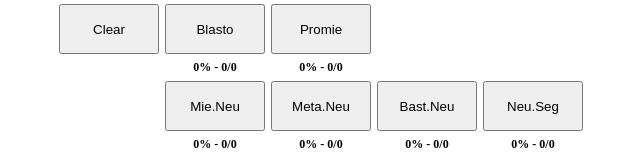
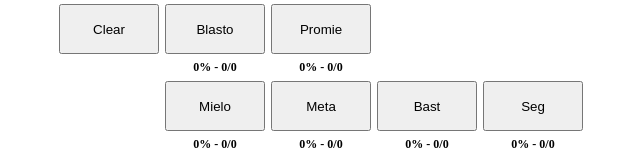
Before and after one commit to OpenDiagnosis/cell_counter, a plain HTML site: page index.html in a window 1280 px wide. Shown: the top 156 px of the page, without its empty margins (345-985 px from the left). Drawn offline with Linux system fonts and the light colour scheme.

Commit message:
Rename buttons

```diff
--- a/index.html
+++ b/index.html
@@ -37,10 +37,10 @@
     </tr>
     <tr>
         <th> </th>
-        <th> <button onclick="clickButton('mieneu')">Mie.Neu</button> </th>
-        <th> <button onclick="clickButton('metaneu')">Meta.Neu</button> </th>
-        <th> <button onclick="clickButton('bastneu')">Bast.Neu</button> </th>
-        <th> <button onclick="clickButton('neuseg')">Neu.Seg</button> </th>
+        <th> <button onclick="clickButton('mieneu')">Mielo</button> </th>
+        <th> <button onclick="clickButton('metaneu')">Meta</button> </th>
+        <th> <button onclick="clickButton('bastneu')">Bast</button> </th>
+        <th> <button onclick="clickButton('neuseg')">Seg</button> </th>
     </tr>
     <tr>
         <th> </th>
```
